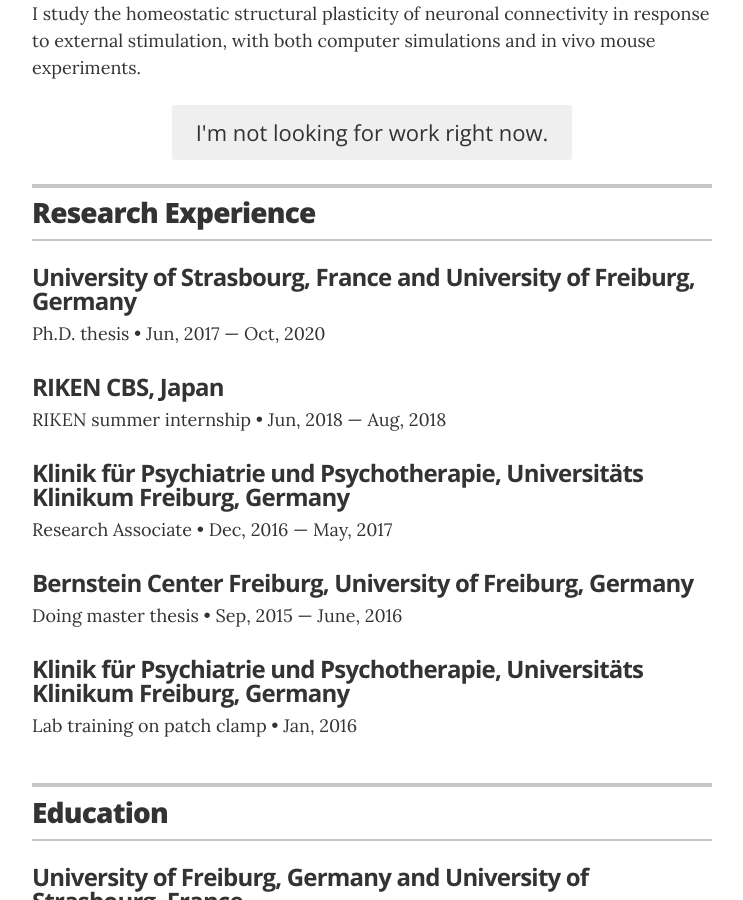
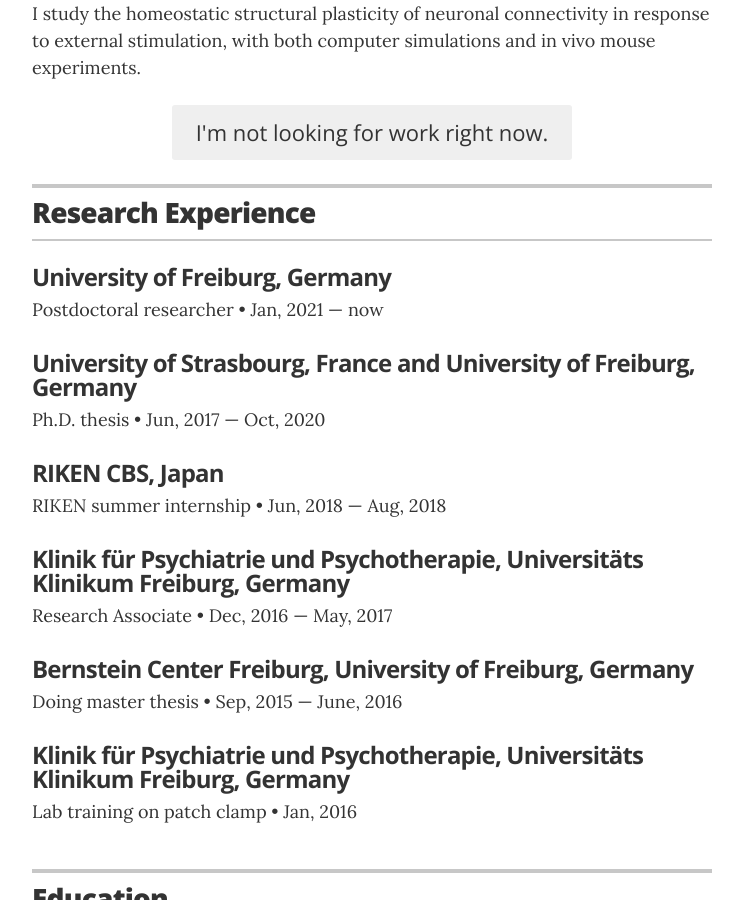
Before and after one commit to ErbB4/erbb4.github.io, a Jekyll site: the page built from index.html, in a window 1280 px wide and 900 px high, scrolled down 360 px. Shown: the whole window, without its empty margins (268-1011 px from the left). Built offline with Jekyll 4.4.1, drawn with Linux system fonts in a browser that asks for light colours.

Commit message:
Update resume.html

```diff
--- a/_layouts/resume.html
+++ b/_layouts/resume.html
@@ -46,6 +46,11 @@
         <header class="section-header">
           <h2>Research Experience</h2>
         </header>
+
+        <div class="resume-item" itemscope itemprop="worksFor" itemtype="http://schema.org/Organization">
+          <h5 class="resume-item-title" itemprop="name">University of Freiburg, Germany</h5>
+          <p class="resume-item-details" itemprop="description">Postdoctoral researcher &bull; Jan, 2021 &mdash; now</p>
+        </div>
 
 
         <div class="resume-item" itemscope itemprop="worksFor" itemtype="http://schema.org/Organization">
```
